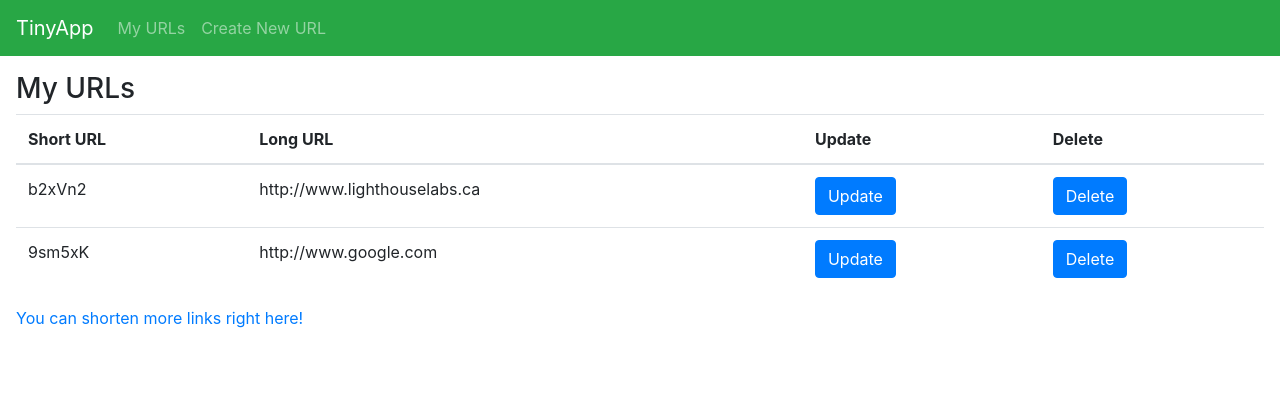
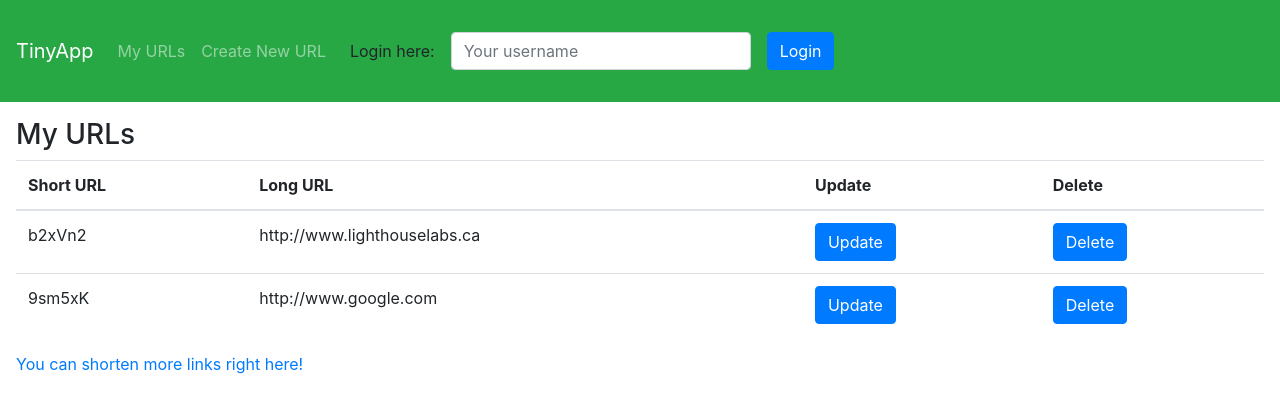
Before and after one commit to koogler/tinyapp, a Node server app: page /urls in a window 1280 px wide. Shown: the top 413 px of the page. Run offline with Node 20, Linux system fonts and the light colour scheme; some libraries are stand-ins or nearby versions.

Commit message:
adding login/logout functionality using cookies as a way to store the currently logged in user

```diff
--- a/express_server.js
+++ b/express_server.js
@@ -1,8 +1,10 @@
 const express = require("express");
 const app = express();
+const cookieParser = require('cookie-parser')
 const PORT = 8080; // default port 8080
 const bodyParser = require("body-parser");
 app.use(bodyParser.urlencoded({ extended: true }));
+app.use(cookieParser());
 
 const randomSixString = function generateRandomString() {
   let code = ''
@@ -21,8 +23,10 @@ const urlDatabase = {
   "9sm5xK": "http://www.google.com"
 };
 
+const users = []
+
 app.get("/", (req, res) => {
-  res.send("Hello!");
+  res.redirect('/urls')
 });
 
 app.get("/urls.json", (req, res) => {
@@ -30,16 +34,19 @@ app.get("/urls.json", (req, res) => {
 });
 
 app.get("/urls", (req, res) => {
-  const templateVars = { urls: urlDatabase };
+  const templateVars = { username: req.cookies["username"], urls: urlDatabase };
   res.render("urls_index", templateVars);
 });
 
 app.get("/urls/new", (req, res) => {
-  res.render("urls_new");
+  const templateVars = {
+    username: req.cookies["username"],
+  };
+  res.render("urls_new", templateVars);
 });
 
 app.get("/urls/:shortURL", (req, res) => {
-  const templateVars = { shortURL: req.params.shortURL, longURL: (urlDatabase[req.params.shortURL]) };
+  const templateVars = { username: req.cookies["username"], shortURL: req.params.shortURL, longURL: (urlDatabase[req.params.shortURL]) };
   res.render("urls_show", templateVars);
 });
 
@@ -75,6 +82,15 @@ app.post("/urls/:shortURL/update", (req, res) => {
   res.redirect('/urls')
 })
 
+app.post("/login", (req, res) => {
+  res.cookie('username', req.body.username)
+  res.redirect('/urls')
+})
+app.post("/logout", (req, res) => {
+  res.clearCookie('username', req.body.username)
+  res.redirect('/urls')
+})
+
 app.listen(PORT, () => {
   console.log(`Example app listening on port ${PORT}!`);
 });
--- a/package.json
+++ b/package.json
@@ -20,6 +20,7 @@
   "homepage": "https://github.com/koogler/tinyapp#readme",
   "dependencies": {
     "body-parser": "^1.19.0",
+    "cookie-parser": "^1.4.6",
     "ejs": "^3.1.6",
     "express": "^4.17.1"
   },
--- a/views/partials/_header.ejs
+++ b/views/partials/_header.ejs
@@ -10,6 +10,25 @@
         <a class="nav-item nav-link" href="/urls">My URLs</a>
         <a class="nav-item nav-link" href="/urls/new">Create New URL</a>
       </div>
+      <% if(username){ %>
+        <nav>
+          Logged in as: <%= username %>
+        </nav>
+        <form class="form-inline" action="/logout" method="POST">
+          <nav class="navbar navbar-expand-md navbar-dark bg-success">
+            <button type="logout" class="btn btn-primary">Logout</button>
+          </nav>
+        </form>
+        <% } else{ %>
+          <form class="form-inline" action="/login" method="POST">
+            <nav class="navbar navbar-expand-md navbar-dark bg-success">
+              <label for="username">Login here:</label>
+              <input class="form-control" type="text" name="username" placeholder="Your username"
+                style="width: 300px; margin: 1em">
+              <button type="login" class="btn btn-primary">Login</button>
+            </nav>
+          </form>
+          <% } %>
     </div>
   </nav>
 </header>
```
Also changed, not shown: 1 other file.
